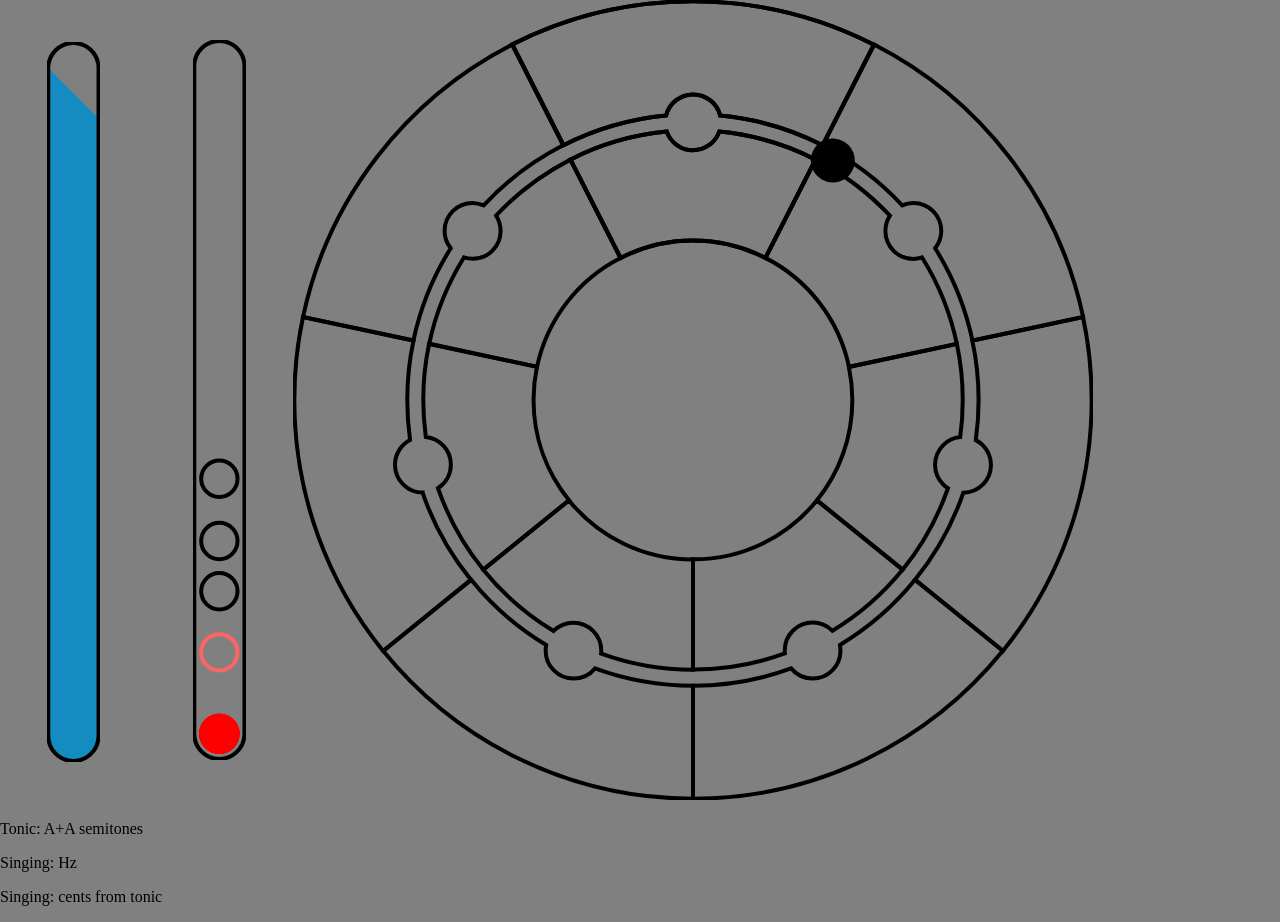
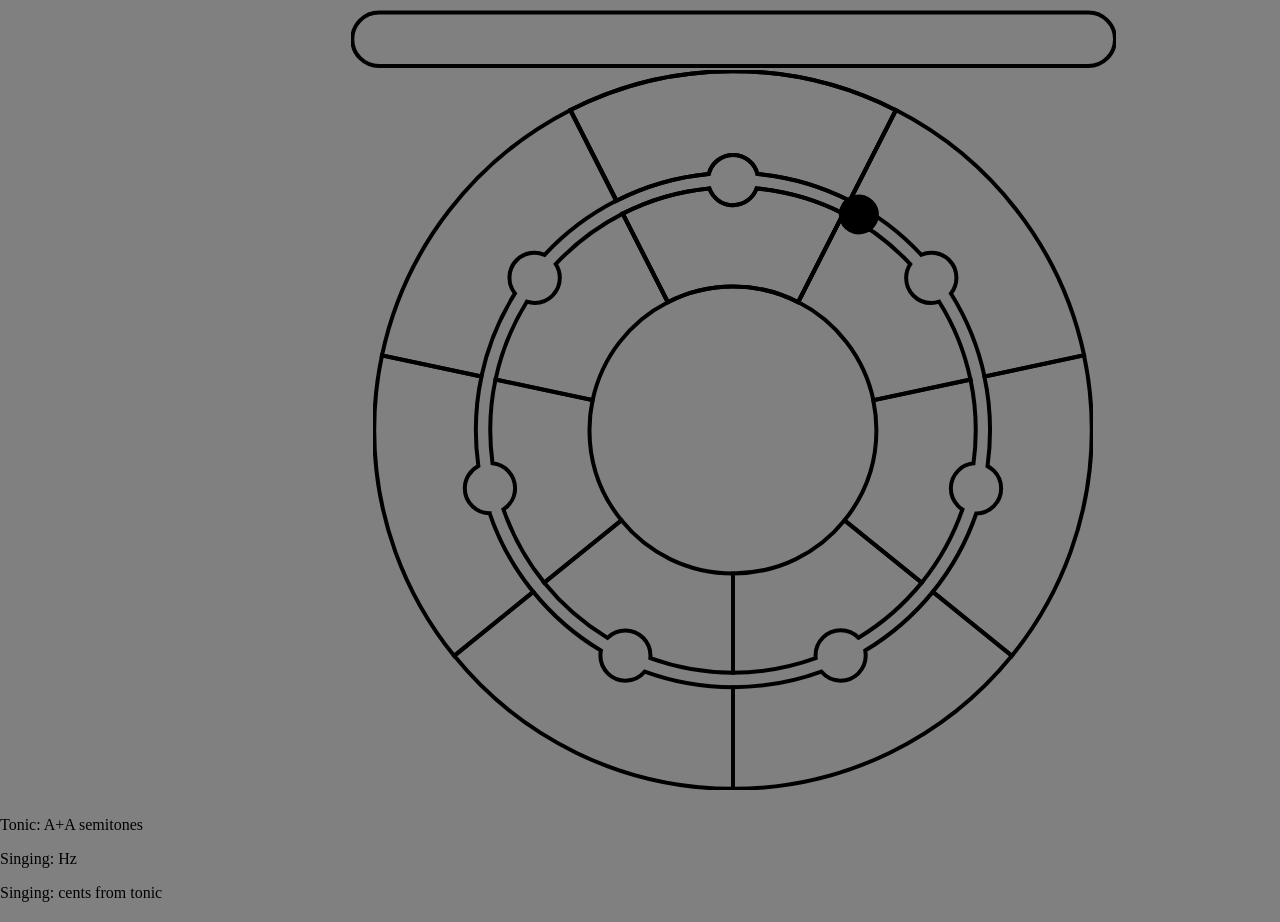
Before and after one commit to chris30269/Tonal-Recall, a plain HTML site: page index.html in a window 1280 px wide. Drawn offline with nearby package versions, Linux system fonts and the light colour scheme; no server answers; sample sign-in values are in the browser's storage.

Commit message:
even newer layout and shit

```diff
--- a/index.html
+++ b/index.html
@@ -10,50 +10,44 @@
 </head>
 <body>
 	<div id="container">
-		<div id="leftest">
-			<?xml version="1.0" encoding="utf-8"?>
-				<!-- Generator: Adobe Illustrator 18.0.0, SVG Export Plug-In . SVG Version: 6.00 Build 0)  -->
-				<!DOCTYPE svg PUBLIC "-//W3C//DTD SVG 1.1//EN" "http://www.w3.org/Graphics/SVG/1.1/DTD/svg11.dtd">
-				<svg version="1.1" id="Layer_1" xmlns="http://www.w3.org/2000/svg" xmlns:xlink="http://www.w3.org/1999/xlink" x="0px" y="0px"
-					 viewBox="336.7 -90 58 792" enable-background="new 336.7 -90 58 792" xml:space="preserve" height="90vh" vector-effect="non-scaling-stroke">
-					<g id="Layer_5">
-						<polygon id="angle" fill="#148CC1" points="338.1,678.6 338.1,-61.4 393.4,-6.1 393.4,678.6 	" vector-effect="non-scaling-stroke"/>
-						<path id="notAngle" fill="#148CC1" d="M393.4,673.3c0,15.8-12.4,27.7-27.7,27.7c-15.3,0-27.6-11.9-27.6-27.7H393.4z" vector-effect="non-scaling-stroke"/>
-						<path fill="none" stroke="black" stroke-width="4" stroke-miterlimit="10" d="M393.4,673.3c0,15.3-12.4,27.7-27.7,27.7
-							c-15.3,0-27.6-12.4-27.6-27.7V-61.4c0-15.3,12.4-27.7,27.6-27.7c15.3,0,27.7,12.4,27.7,27.7V673.3z" vector-effect="non-scaling-stroke"/>
-					</g>
-				</svg>
+		<div id="left">
+			<div id="menu">
+			</div>
 		</div>
-		<div id="left">
+		<div id="middle">
 			<div id="bar">
 				<?xml version="1.0" encoding="utf-8"?>
 				<!-- Generator: Adobe Illustrator 18.0.0, SVG Export Plug-In . SVG Version: 6.00 Build 0)  -->
 				<!DOCTYPE svg PUBLIC "-//W3C//DTD SVG 1.1//EN" "http://www.w3.org/Graphics/SVG/1.1/DTD/svg11.dtd">
-				<svg version="1.1" id="Layer_1" xmlns="http://www.w3.org/2000/svg" xmlns:xlink="http://www.w3.org/1999/xlink" x="0px" y="0px"
-					 viewBox="397.3 -90 58 792" enable-background="new 397.3 -90 58 792" xml:space="preserve" height="90vh" vector-effect="non-scaling-stroke">
+				<svg version="1.1" xmlns="http://www.w3.org/2000/svg" xmlns:xlink="http://www.w3.org/1999/xlink" x="0px" y="0px" viewBox="0 47 602 47" xml:space="preserve" vector-effect="non-scaling-stroke" width="100%">
 				<g id="Layer_4">
-					<path fill="none" stroke="#000000" stroke-width="4" stroke-miterlimit="10" d="M453.9,673.3c0,15.3-12.4,27.7-27.6,27.7
-						c-15.3,0-27.6-12.4-27.6-27.7V-61.4c0-15.3,12.4-27.7,27.6-27.7c15.3,0,27.6,12.4,27.6,27.7V673.3z" vector-effect="non-scaling-stroke"/>
-					<circle class="progressDot" fill="none" stroke="#FF6464" stroke-width="4" stroke-miterlimit="10" cx="426.3" cy="583.6" r="20" vector-effect="non-scaling-stroke"/>
-					<circle class="progressDot" fill="none" stroke="#000000" stroke-width="4" stroke-miterlimit="10" cx="426.3" cy="516.4" r="20" vector-effect="non-scaling-stroke"/>
-					<circle class="progressDot" fill="none" stroke="#000000" stroke-width="4" stroke-miterlimit="10" cx="426.3" cy="461.1" r="20" vector-effect="non-scaling-stroke"/>
-					<circle class="progressDot" fill="none" stroke="#000000" stroke-width="4" stroke-miterlimit="10" cx="426.3" cy="392.6" r="20" vector-effect="non-scaling-stroke"/>
-
-					<circle class="progressDot" fill="#FF0000" stroke="#FF0000" stroke-width="4" stroke-miterlimit="10" cx="426.3" cy="673.3" r="20" vector-effect="non-scaling-stroke"/>
-					<circle class="progressDot" fill="#FF0000" stroke="#FF0000" stroke-width="4" stroke-miterlimit="10" cx="426.3" cy="673.3" r="20" vector-effect="non-scaling-stroke"/>
-					<circle class="progressDot" fill="#FF0000" stroke="#FF0000" stroke-width="4" stroke-miterlimit="10" cx="426.3" cy="673.3" r="20" vector-effect="non-scaling-stroke"/>
-					<circle class="progressDot" fill="#FF0000" stroke="#FF0000" stroke-width="4" stroke-miterlimit="10" cx="426.3" cy="673.3" r="20" vector-effect="non-scaling-stroke"/>
+					<path fill="none" stroke="#000000" stroke-width="4" stroke-miterlimit="10" d="M22,91C10.4,91,1,81.6,1,70s9.4-21,21-21h558
+						c11.6,0,21,9.4,21,21s-9.4,21-21,21H22z" vector-effect="non-scaling-stroke"/>
+					<circle fill="none" stroke="none" stroke-width="4" stroke-miterlimit="10" cx="22" cy="70" r="15" class="progressDot" vector-effect="non-scaling-stroke"/>
+					<circle fill="none" stroke="none" stroke-width="4" stroke-miterlimit="10" cx="90" cy="70" r="15" class="progressDot" vector-effect="non-scaling-stroke"/>
+					<circle fill="none" stroke="none" stroke-width="4" stroke-miterlimit="10" cx="141" cy="70" r="15" class="progressDot" vector-effect="non-scaling-stroke"/>
+					<circle fill="none" stroke="none" stroke-width="4" stroke-miterlimit="10" cx="141" cy="70" r="15" class="progressDot" vector-effect="non-scaling-stroke"/>
+					<circle fill="none" stroke="none" stroke-width="4" stroke-miterlimit="10" cx="141" cy="70" r="15" class="progressDot" vector-effect="non-scaling-stroke"/>
+					<circle fill="none" stroke="none" stroke-width="4" stroke-miterlimit="10" cx="141" cy="70" r="15" class="progressDot" vector-effect="non-scaling-stroke"/>
+					<circle fill="none" stroke="none" stroke-width="4" stroke-miterlimit="10" cx="141" cy="70" r="15" class="progressDot" vector-effect="non-scaling-stroke"/>
+					<circle fill="none" stroke="none" stroke-width="4" stroke-miterlimit="10" cx="141" cy="70" r="15" class="progressDot" vector-effect="non-scaling-stroke"/>
+					<circle fill="none" stroke="none" stroke-width="4" stroke-miterlimit="10" cx="141" cy="70" r="15" class="progressDot" vector-effect="non-scaling-stroke"/>
+					<circle fill="none" stroke="none" stroke-width="4" stroke-miterlimit="10" cx="141" cy="70" r="15" class="progressDot" vector-effect="non-scaling-stroke"/>
+					<circle fill="none" stroke="none" stroke-width="4" stroke-miterlimit="10" cx="141" cy="70" r="15" class="progressDot" vector-effect="non-scaling-stroke"/>
+					<circle fill="none" stroke="none" stroke-width="4" stroke-miterlimit="10" cx="141" cy="70" r="15" class="progressDot" vector-effect="non-scaling-stroke"/>
+					<circle fill="none" stroke="none" stroke-width="4" stroke-miterlimit="10" cx="141" cy="70" r="15" class="progressDot" vector-effect="non-scaling-stroke"/>
+					<circle fill="none" stroke="none" stroke-width="4" stroke-miterlimit="10" cx="141" cy="70" r="15" class="progressDot" vector-effect="non-scaling-stroke"/>
+					<circle fill="none" stroke="none" stroke-width="4" stroke-miterlimit="10" cx="141" cy="70" r="15" class="progressDot" vector-effect="non-scaling-stroke"/>
+					<circle fill="none" stroke="none" stroke-width="4" stroke-miterlimit="10" cx="141" cy="70" r="15" class="progressDot" vector-effect="non-scaling-stroke"/>
 					</g>
 				</svg>
 			</div>
-		</div>
-		<div id="middle">
 			<div id="viz">
 				<?xml version="1.0" encoding="utf-8"?>
 				<!-- Generator: Adobe Illustrator 18.0.0, SVG Export Plug-In . SVG Version: 6.00 Build 0)  -->
 				<!DOCTYPE svg PUBLIC "-//W3C//DTD SVG 1.1//EN" "http://www.w3.org/Graphics/SVG/1.1/DTD/svg11.dtd">
 				<svg version="1.1" id="Layer_1" xmlns="http://www.w3.org/2000/svg" xmlns:xlink="http://www.w3.org/1999/xlink" x="0px" y="0px"
-					 viewBox="0 0 600 600" enable-background="new 0 0 600 600" xml:space="preserve" height="100vh" vector-effect="non-scaling-stroke">
+					 viewBox="0 0 600 600" enable-background="new 0 0 600 600" xml:space="preserve" height="90vh" vector-effect="non-scaling-stroke">
 					 <defs>
 						<radialGradient id="RadialGradient1">
 					        <stop offset="0%" id="radialStop1" stop-opacity="1"/>
@@ -120,10 +114,6 @@
 				</svg>
 			</div>
 		</div>
-		<div id="right">
-			<div id="menu">
-			</div>
-		</div>
 	</div>
 
 	<p>Tonic: A+<span id="tonic">A</span> semitones</p>
--- a/style.css
+++ b/style.css
@@ -12,29 +12,24 @@ html{
 	align-content: center;
 
 }
-#leftest{
+#left{
 	/*background-color: lightgrey;*/
 	flex-grow: 1;
+	flex-shrink: 1;
 	display: flex;
-	justify-content: center;
-	max-width: 12.4vw;
-}
-#left{
-	/*background-color: darkgrey;*/
-	flex-grow: 1;
-	display: flex;
-	justify-content: center;
-	max-width: 12.4vw;
+	justify-content: space-around;
+	align-items: center;
+	max-width: 40vw;
+	height: 100vh;
 }
 #middle{
-	/*flex-grow: 4;*/
+	flex-grow: 2;
+	flex-shrink: 2;
 	display: flex;
-	justify-content: center;
-}
-#right{
-	/*background-color: lightgrey;*/
-	flex-grow: 2;
-	max-width: 25vw;
+	/*justify-content: center;*/
+	flex-direction: column;
+	align-items: center;
+	/*background-color: darkgrey;*/
 }
 #ballcircle{
 	transform-origin: 50% 50%;
@@ -44,7 +39,10 @@ html{
 #viz{
 	/*height: 86vh;
 	width: 45vw;*/
-	height: 100%;
+	width: 100%;
+	display: flex;
+	justify-content: center;
+	align-items: center;
 }
 #bar{
 	/*background-color: lightgrey;*/
@@ -52,6 +50,10 @@ html{
 	width: 45vw;*/
 	/*transform: rotate(270deg);*/
 	/*height: 100%;*/
+	display: flex;
+	justify-content: center;
+	align-items: center;
+	width: 70%;
 }
 
 .pie{
@@ -81,7 +83,9 @@ html{
 	border: 4px solid black;
 	margin: 13px;
 	flex: 0 0 auto;
-
+}
+.clickable{
+	cursor: pointer;
 }
 
 /*.scale-full-1{
```
Also changed, not shown: js.js (+33 -18 lines).
